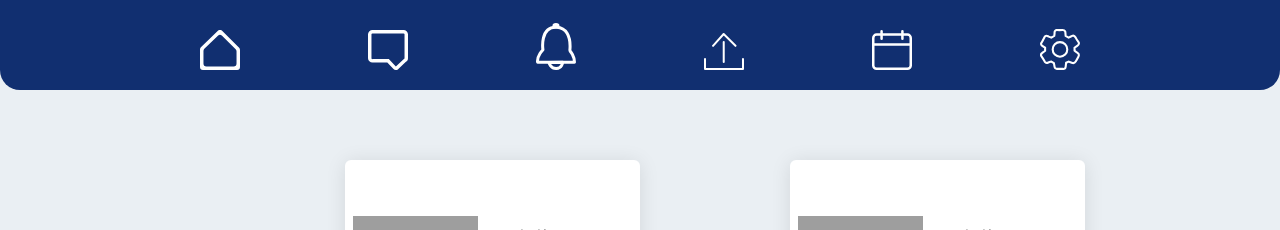
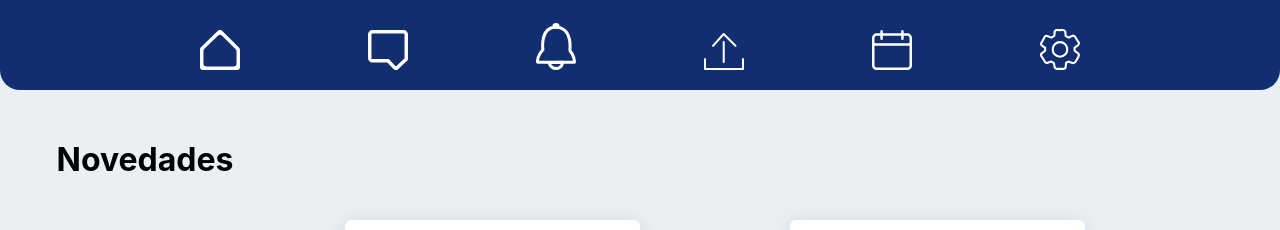
Before and after one commit to Panteras-Coding/UP-ING-WEB, a React (Create React App) app: page /#/ in a window 1280 px wide. Both pictures are taken after typing "name@example.com", "Sample123" into the empty fields and a click on the button "LOGIN". Shown: the top 230 px of the page. Built offline with nearby package versions, Linux system fonts and the light colour scheme; grey boxes are pictures that could not be loaded.

Commit message:
Novedades

```diff
--- a/src/Components/Home/Home.css
+++ b/src/Components/Home/Home.css
@@ -4,6 +4,7 @@ body{}
 
 
   }
+
 .carbon-example {
     margin-top:20px; margin-left: 150px;
   padding: 8px;
@@ -22,7 +23,11 @@ body{}
   box-shadow: 0 2px 20px 0 rgba(0, 0, 0, 0.1);
   margin-top:20px;
 }
+.novedades {
 
+   margin-left: 10px;
+   padding-right: 1000px;
+  }
 .carbon-example img {
   margin-right: 9px;
   max-width: 125px;
--- a/src/Components/Home/Home.jsx
+++ b/src/Components/Home/Home.jsx
@@ -3,7 +3,7 @@ import "./Home.css"
 export default function Home() {
     return(
         <div>
-
+<h1 class="novedades" >Novedades</h1>
 <div class="container">
     <section className="cards-section">
     <div class="row">
```
